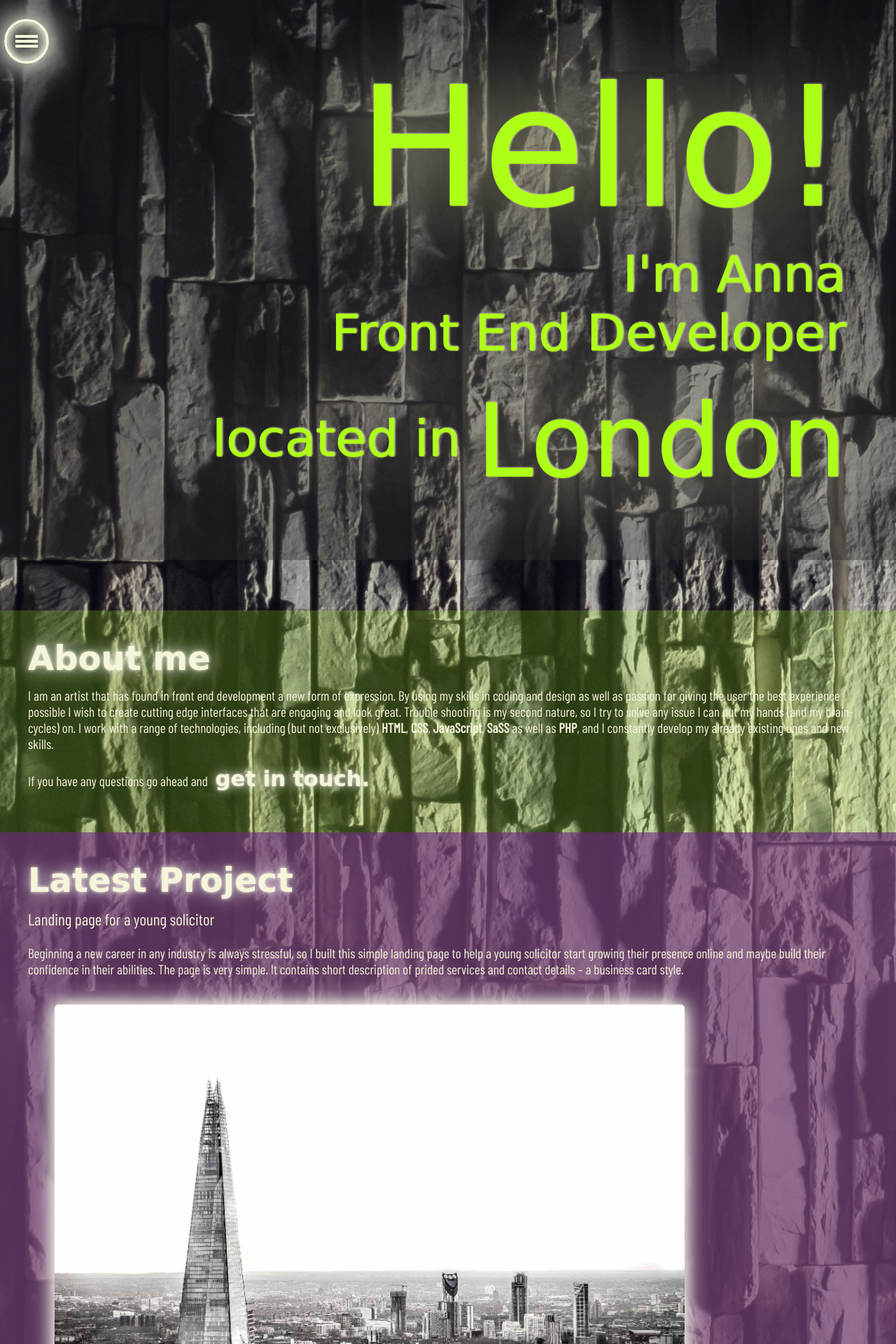
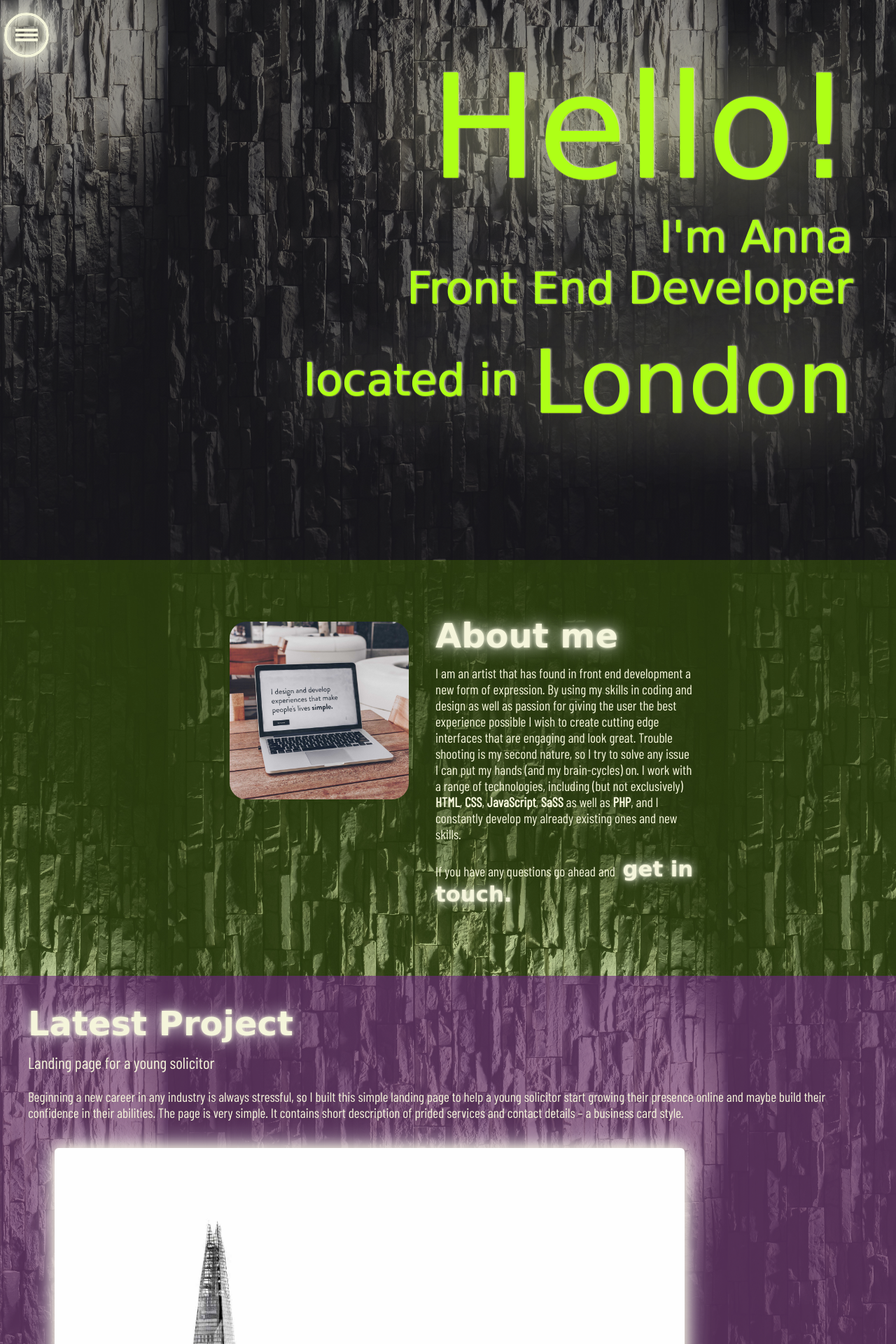
Before and after one commit to AnneCreeYates/portfolio-website, a PHP site: page / in a window 1280 px wide. Shown: the top 1920 px of the page at 70% size. Run offline with PHP 8.4, Linux system fonts and the light colour scheme; some web fonts are replaced.

Commit message:
added a new image --> laptop in about section; in modules - changed the default size in the media queries mixin -> from 50em to 40em; in introduction section: margin bottom changed from 0 to -1em, changed values in mq mixin; in about section: added the mq for laptop and desktop screen sizes, created the grid for the section

```diff
--- a/css/index.css
+++ b/css/index.css
@@ -13,11 +13,13 @@ body::before {
   position: absolute;
   inset: 0;
   z-index: -1;
-  background: linear-gradient(0deg, rgba(48, 45, 45, 0.4), rgba(36, 35, 35, 0.3));
+  background: linear-gradient(0deg, rgba(48, 45, 45, 0.4), rgba(36, 35, 35, 0.5));
+  background-size: 100%;
 }
 
 body {
   background-image: url(/imgs/greg-rosenke-_8mv1nzwb_s-unsplash.jpg);
+  background-size: 100vh;
   background-position: center;
 }
 
@@ -133,14 +135,14 @@ body {
   font-family: "Zen Loop", cursive;
   font-size: 3em;
   text-align: right;
-  margin: 1em 1em 0;
+  margin: 1em 1em -1em;
   height: 100vh;
   width: auto;
   text-shadow: 1px 1px 1px rgb(173, 243, 8), 2px 0 3px rgb(244, 247, 203), 0 0 2em rgb(255, 254, 196);
 }
-@media (min-width: 50em) {
+@media (min-width: 70em) {
   .intro {
-    font-size: 4.5em;
+    font-size: 3.9em;
   }
 }
 
@@ -173,8 +175,53 @@ body {
   display: grid;
   width: 100%;
   height: auto;
-  padding: 2.5em;
+  padding: 9vh 2.5em;
   background-color: rgba(174, 255, 23, 0.2);
+  grid-template-columns: 1fr;
+  grid-template-rows: 1fr;
+  grid-template-areas: "image" "about__title" "about__para" "getInTouch__para";
+}
+.about img {
+  display: none;
+}
+.about .laptop__image {
+  grid-area: image;
+}
+.about .about__title {
+  grid-area: about__title;
+}
+.about .about__para {
+  grid-area: about__para;
+}
+.about .getInTouch__para {
+  grid-area: getInTouch__para;
+}
+@media (min-width: 40em) {
+  .about img {
+    display: flex;
+    width: 40vw;
+    height: auto;
+    border-radius: 24px;
+    margin: 0 auto;
+  }
+  .about {
+    padding: 10vh 5vw;
+    grid-template-columns: repeat(2, 1fr);
+    grid-template-rows: max-content;
+    grid-template-areas: "image about__title about__title" "image about__para about__para" "image getInTouch__para getInTouch__para";
+  }
+}
+@media (min-width: 60em) {
+  .about img {
+    width: 20vw;
+    margin: 1vh 3vw;
+  }
+  .about {
+    padding: 10vh 13vw;
+    grid-template-columns: repeat(6, 1fr);
+    grid-template-rows: max-content;
+    grid-template-areas: " . image about__title about__title about__title . " " . image about__para about__para about__para . " " . image getInTouch__para getInTouch__para getInTouch__para . ";
+  }
 }
 .about h1 {
   font-family: "Zen Loop", cursive;
@@ -182,6 +229,7 @@ body {
   color: rgb(245, 245, 219);
   margin-bottom: 0.3em;
   text-shadow: 0 0 0.1em rgb(245, 245, 219), 0 0 0.5em white;
+  grid-area: "about__title";
 }
 .about p, .about ul {
   color: rgb(245, 245, 219);
--- a/index.php
+++ b/index.php
@@ -63,27 +63,27 @@
         <p class = "intro__location">located in <span class = "intro-location__span">London</span></p>
       </header>
 
-    <figure class="intro__images">
-
-    </figure>
 
   </section>
 
-  <section class="about">
-    <div class="about__wrapper">
-      <h1 id="about">About me</h1>
-      <p>
+  <section id = "about" class="about">
+    <!-- <div class="about__wrapper"> -->
+      <figure class = "laptop__image">
+        <img src="/imgs/laptop.jpg" alt = "an open laptop on a wooden table with writing on the screen 'I design and devlop experiences that make people's lives simple'">
+      </figure>
+      <h1 class="about__title">About me</h1>
+      <p class = "about__para">
       I am an artist that has found in front end development a new form of expression.
       By using my skills in coding and design as well as passion for giving the user the best experience possible I wish to create cutting edge interfaces that are engaging and look great.
       Trouble shooting is my second nature, so I try to solve any issue I can put my hands (and my brain-cycles) on.
       I work with a range of technologies, including (but not exclusively) <strong>HTML</strong>, <strong>CSS</strong>, <strong>JavaScript</strong>, <strong>SaSS</strong> as well as <strong>PHP</strong>, and I constantly develop my already existing ones and new skills.
 
-      <p>
+      <p class = "getInTouch__para">
         If you have any questions go ahead and<a href=#contact class="contact-link"> get in touch.</a>
       </p>
 
 
-    </div>
+    <!-- </div> -->
   </section>
 
   <section class="work">
--- a/sass_files/_about.scss
+++ b/sass_files/_about.scss
@@ -5,14 +5,87 @@
     display: grid;
     width: 100%;
     height: auto;
-    padding: 2.5em;
+    padding: 9vh 2.5em;
     background-color: rgba($color: variables.$title-clr, $alpha: 0.2);
+    grid-template-columns: 1fr;
+    grid-template-rows: 1fr;
+    grid-template-areas:
+    "image"
+    "about__title"
+    "about__para"
+    "getInTouch__para";
 
+    img {
+        display: none;
+    }
+
+    .laptop__image {
+        grid-area: image;
+    }
+
+    .about__title {
+        grid-area: about__title;
+
+    }
+
+    .about__para {
+        grid-area: about__para;
+
+    }
+
+    .getInTouch__para {
+        grid-area: getInTouch__para;
+    }
+
+    @include modules.mq {
+
+        img {
+            display: flex;
+            width:40vw;
+            height: auto;
+            border-radius: 24px;
+            margin: 0 auto;
+
+        }
+
+        & {
+            padding: 10vh 5vw;
+            grid-template-columns: repeat(2, 1fr);
+            grid-template-rows: max-content;
+            grid-template-areas:
+            "image about__title about__title"
+            "image about__para about__para"
+            "image getInTouch__para getInTouch__para";
+
+        }
+
+    }
+
+    @include modules.mq (60em) {
+        img {
+            width:20vw;
+            margin: 1vh 3vw;
+
+        }
+
+        & {
+            padding: 10vh 13vw;
+            grid-template-columns: repeat(6, 1fr);
+            grid-template-rows: max-content;
+            grid-template-areas:
+            " . image about__title about__title about__title . "
+            " . image about__para about__para about__para . "
+            " . image getInTouch__para getInTouch__para getInTouch__para . ";
+
+
+        }
+    }
 
 
     h1 {
        @include modules.section-title;
        @include modules.neon-text;
+       grid-area: "about__title";
     }
 
     p, ul {
--- a/sass_files/_base.scss
+++ b/sass_files/_base.scss
@@ -17,13 +17,15 @@ body::before {
     position: absolute;
     inset: 0;
     z-index: -1;
-    background: linear-gradient(0deg, rgba(48, 45, 45, 0.4), rgba(36, 35, 35, 0.3));
+    background: linear-gradient(0deg, rgba(48, 45, 45, 0.4), rgba(36, 35, 35, 0.5));
+    background-size: 100%;
+
 }
 
 body {
     background-image: url(/imgs/greg-rosenke-_8mv1nzwb_s-unsplash.jpg);
     // background-repeat: no-repeat;
-    // background-size: 100vh;
+    background-size: 100vh;
     background-position: center;
 
 }
--- a/sass_files/_introduction.scss
+++ b/sass_files/_introduction.scss
@@ -8,14 +8,14 @@
     font-family: variables.$intro-font;
     font-size: variables.$title-font-size;
     text-align: right;
-    margin: 1em 1em 0;
+    margin: 1em 1em -1em;
     height: 100vh;
     width: auto;
     text-shadow: 1px 1px 1px rgb(173, 243, 8), 2px 0 3px rgb(244, 247, 203), 0 0 2em rgb(255, 254, 196);
 
 
-    @include modules.mq(50em) {
-        font-size: calc(variables.$title-font-size * 1.5);
+    @include modules.mq(70em) {
+        font-size: calc(variables.$title-font-size * 1.3);
     }
 }
 
--- a/sass_files/_modules.scss
+++ b/sass_files/_modules.scss
@@ -20,7 +20,7 @@
 
 // MEDIA QUERIES
 //width in the mixin is the default value if no specific one is provided
-@mixin mq($width: 50em) {
+@mixin mq($width: 40em) {
   @media (min-width: $width) {
     @content;
   }
```
Also changed, not shown: imgs/laptop.jpg (added).
